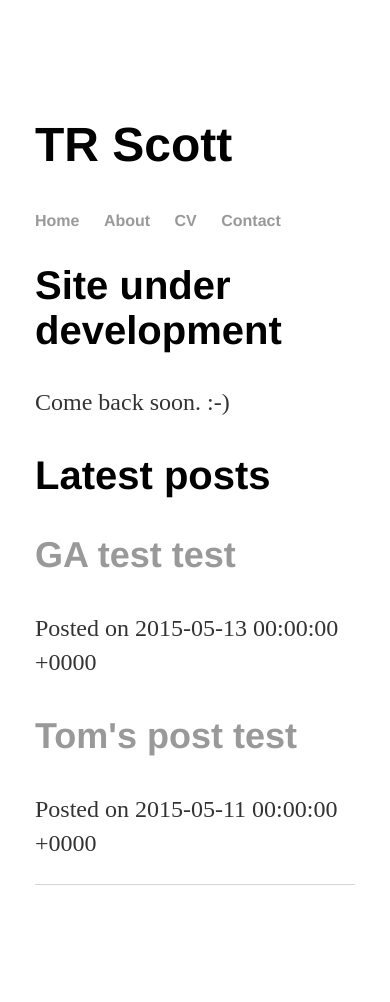
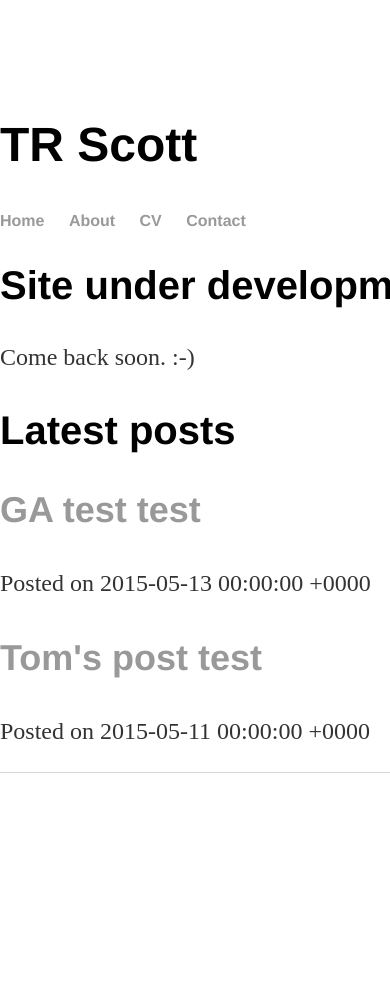
Before and after one commit to tscott-dot/scottie1989.github.io, a Jekyll site: the page built from index.html, in a window 390 px wide. Built offline with Jekyll 4.4.1, drawn with Linux system fonts in a browser that asks for light colours; after the commit the page ends 900 px from its top, so only the background shows below that.

Commit message:
Update mobile.css

```diff
--- a/css/mobile.css
+++ b/css/mobile.css
@@ -1,6 +1,6 @@
 body {
     margin: 30% auto;
-    width: 320px;
+    width: 480px;
 }
 nav ul, footer ul {
     font-family:'Helvetica', 'Arial', 'Sans-Serif';
```
